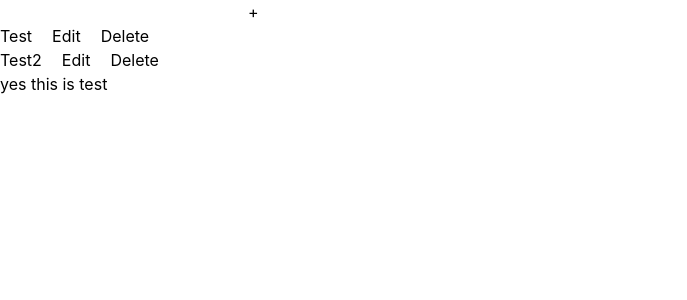
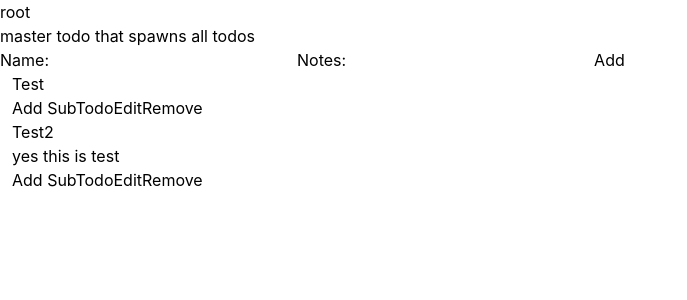
Before and after one commit to ShungJung/Wield, a React (Vite) app: page / in a window 1280 px wide. Shown: the top 300 px of the page, without its empty margins (0-687 px from the left). Built offline with nearby package versions, Linux system fonts and the light colour scheme.

Commit message:
🧪 Added Testing 🔁 subtodo recursion

```diff
--- a/src/App.tsx
+++ b/src/App.tsx
@@ -1,60 +1,76 @@
-import { useEffect, useRef, useState } from 'react';
+import { useEffect, useState } from 'react';
 import type { Todo } from './types/todo';
-import TodoItem from './components/Todo';
+import RootTodoList from './components/RootTodo';
 
-const dummy_todo: Todo[] = [
+const root_todo: Todo = {
+  id: crypto.randomUUID(),
+  name: 'root',
+  notes: 'master todo that spawns all todos',
+  subtodos: [
     {
-    id: 1,
+      id: crypto.randomUUID(),
       name: 'Test',
     },
     {
-    id: 2,
+      id: crypto.randomUUID(),
       name: 'Test2',
       notes: 'yes this is test',
     },
-];
+  ],
+};
 
 function App() {
-  const [todos, setTodos] = useState<Todo[]>(dummy_todo);
-  const newTodoRef = useRef<HTMLInputElement>(null);
+  const [rootTodo, setRootTodo] = useState<Todo>(root_todo);
+  // const [newTodo, setNewTodo] = useState<Todo>({
+  //   id: 0,
+  //   name: '',
+  //   notes: '',
+  // });
 
   useEffect(() => {
     const fetchTodos = async () => {
-      setTodos(dummy_todo);
+      setRootTodo(root_todo);
     };
 
     fetchTodos();
   }, []);
 
-  const handleNewTodo = () => {
-    const newTodoName = newTodoRef.current?.value;
-    const newTodo = { id: Math.floor(Math.random() * 100), name: newTodoName! };
-    setTodos((prevTodos) => [...prevTodos, newTodo]);
-  };
+  // const handleNewTodoChange = (e: React.ChangeEvent<HTMLInputElement>) => {
+  //   setNewTodo({
+  //     ...newTodo,
+  //     [e.target.name]: e.target.value,
+  //   });
+  // };
 
-  const editTodo = (editedTodo: Todo): void => {
-    setTodos((prevTodos) =>
-      prevTodos.map((todo) => (todo.id === editedTodo.id ? editedTodo : todo))
-    );
-  };
+  // const handleSubmitNewTodo = (e: React.FormEvent<HTMLFormElement>) => {
+  //   e.preventDefault();
+  //   setNewTodo({
+  //     ...newTodo,
+  //     id: Math.floor(Math.random() * 100),
+  //   });
+  //   setTodos((prevTodos) => [...prevTodos, newTodo]);
+  // };
 
-  const handleDeleteTodo = (id: number): void => {
-    const deletedTodos = todos.filter((todo) => todo.id != id);
-    setTodos(deletedTodos);
-  };
+  // const editTodo = (editedTodo: Todo): void => {
+  //   setTodos((prevTodos) =>
+  //     prevTodos.map((todo) => (todo.id === editedTodo.id ? editedTodo : todo))
+  //   );
+  // };
 
-  return (
-    <>
-      <input type="text" name="todo" ref={newTodoRef} />
-      <button onClick={handleNewTodo}>+</button>
+  // const createNewSubTodo = (todo: Todo, newSubTodo: Todo) => {
+  //   setTodos((prevTodos) =>
+  //     prevTodos.map((t) =>
+  //       t.id === todo.id ? { ...todo, subtodo: [...(todo.subtodo ?? []), newSubTodo] } : t
+  //     )
+  //   );
+  // };
 
-      <ul>
-        {todos.map((todo) => (
-          <TodoItem todo={todo} editTodo={editTodo} handleDeleteTodo={handleDeleteTodo} />
-        ))}
-      </ul>
-    </>
-  );
+  // const handleDeleteTodo = (id: number): void => {
+  //   const deletedTodos = todos.filter((todo) => todo.id != id);
+  //   setTodos(deletedTodos);
+  // };
+
+  return <RootTodoList todo={rootTodo} />;
 }
 
 export default App;
--- /dev/null
+++ b/src/components/RootTodo.tsx
@@ -0,0 +1,64 @@
+import { useState } from 'react';
+import type { Todo } from '../types/todo';
+import TodoItem from './TodoItem';
+
+interface RootTodoProps {
+  todo: Todo;
+}
+
+function RootTodoList({ todo }: RootTodoProps) {
+  const [todos, setTodos] = useState<Todo[]>(todo.subtodos || []);
+  const [newTodo, setNewTodo] = useState<Todo>({
+    id: '',
+    name: '',
+    notes: '',
+  });
+
+  const newTodoChange = (e: React.ChangeEvent<HTMLInputElement>) => {
+    setNewTodo({
+      ...newTodo,
+      [e.target.name]: e.target.value,
+    });
+  };
+
+  const submitNewTodo = (e: React.FormEvent<HTMLFormElement>) => {
+    e.preventDefault();
+    setNewTodo({
+      ...newTodo,
+      id: crypto.randomUUID(),
+    });
+    setTodos((prevTodos) => [...prevTodos, newTodo]);
+  };
+
+  const updateChild = (updatedSubTodo: Todo) => {
+    setTodos((prev) => prev.map((todo) => (todo.id === updatedSubTodo.id ? updatedSubTodo : todo)));
+  };
+
+  const removeChild = (id: string) => {
+    setTodos((prev) => prev.filter((todo) => todo.id !== id));
+  };
+
+  return (
+    <>
+      <h1>{todo.name}</h1>
+      <p>{todo.notes}</p>
+
+      <form onSubmit={submitNewTodo} className="flex flex-row">
+        <h1>Name:</h1>
+        <input type="text" name="name" onChange={newTodoChange} required={true} />
+
+        <h1>Notes:</h1>
+        <input type="text" name="notes" onChange={newTodoChange} />
+
+        <button type="submit">Add</button>
+      </form>
+      <ul>
+        {todos?.map((todo) => (
+          <TodoItem todo={todo} onUpdate={updateChild} onRemove={removeChild} />
+        ))}
+      </ul>
+    </>
+  );
+}
+
+export default RootTodoList;
--- a/src/components/Todo.tsx
+++ /dev/null
@@ -1,39 +0,0 @@
-import { useRef, useState } from 'react';
-import type { Todo } from '../types/todo';
-
-interface TodoItemProps {
-  todo: Todo;
-  editTodo: (editedTodo: Todo) => void;
-  handleDeleteTodo: (id: number) => void;
-}
-
-function TodoItem({ todo, editTodo, handleDeleteTodo }: TodoItemProps) {
-  const [edit, setEdit] = useState(false);
-  const editRef = useRef<HTMLInputElement>(null);
-
-  const handleToggleEdit = (todo: Todo): void => {
-    if (edit) {
-      const editedTodoName = editRef.current?.value;
-      const editedTodo = todo;
-      editedTodo.name = editedTodoName!;
-
-      editTodo(editedTodo);
-    }
-
-    setEdit((oldEdit) => !oldEdit);
-  };
-
-  return (
-    <li key={todo.id}>
-      <div className="flex flex-row gap-5">
-        {edit ? <input type="text" name="edit" ref={editRef} /> : <h3>{todo.name}</h3>}
-        <button onClick={() => handleToggleEdit(todo)}>Edit</button>
-        <button onClick={() => handleDeleteTodo(todo.id)}>Delete</button>
-      </div>
-
-      {todo.notes && <p>{todo.notes}</p>}
-    </li>
-  );
-}
-
-export default TodoItem;
--- /dev/null
+++ b/src/components/TodoItem.tsx
@@ -0,0 +1,177 @@
+import { useState } from 'react';
+import type { Todo } from '../types/todo';
+
+// interface TodoItemProps {
+//   todo: Todo;
+//   editTodo: (editedTodo: Todo) => void;
+//   createNewSubTodo: (todo: Todo, newSubTodo: Todo) => void;
+//   handleDeleteTodo: (id: number) => void;
+// }
+
+// function TodoItem({ todo, editTodo, createNewSubTodo, handleDeleteTodo }: TodoItemProps) {
+//   const [edit, setEdit] = useState(false);
+//   const [addSub, setAddSub] = useState(false);
+//   const editRef = useRef<HTMLInputElement>(null);
+
+//   const [newSubTodo, setNewSubTodo] = useState<Todo>({
+//     id: 0,
+//     name: '',
+//     notes: '',
+//   });
+
+//   const handleToggleEdit = (todo: Todo): void => {
+//     if (edit) {
+//       const editedTodoName = editRef.current?.value;
+//       const editedTodo = { ...todo };
+//       editedTodo.name = editedTodoName!;
+
+//       editTodo(editedTodo);
+//     }
+
+//     setEdit((oldEdit) => !oldEdit);
+//   };
+
+//   return (
+//     <li key={todo.id} className="ml-1">
+//       <div className="flex flex-row gap-5">
+//         {edit ? <input type="text" name="edit" ref={editRef} /> : <h3>{todo.name}</h3>}
+//         <button onClick={() => handleToggleEdit(todo)}>Edit</button>
+//         <button onClick={() => handleDeleteTodo(todo.id)}>Delete</button>
+//         {addSub ? (
+//           <form onSubmit={handleSubmitNewSubTodo} className="flex flex-row">
+//             <h1>Name:</h1>
+//             <input type="text" name="name" onChange={handleNewSubTodoChange} required={true} />
+
+//             <h1>Notes:</h1>
+//             <input type="text" name="notes" onChange={handleNewSubTodoChange} />
+
+//             <button type="submit">Add</button>
+//           </form>
+//         ) : (
+//           <button onClick={() => handleToggleAddSubTodo()}>Add</button>
+//         )}
+//       </div>
+
+//       {todo.notes && <p>{todo.notes}</p>}
+
+//       {todo.subtodos && (
+//         <ul>
+//           {todo.subtodos?.map((subtodo) => (
+//             <TodoItem
+//               todo={subtodo}
+//               editTodo={editTodo}
+//               createNewSubTodo={createNewSubTodo}
+//               handleDeleteTodo={handleDeleteTodo}
+//             />
+//           ))}
+//         </ul>
+//       )}
+//     </li>
+//   );
+// }
+
+// export default TodoItem;
+
+type TodoProps = {
+  todo: Todo;
+  onUpdate: (updatedTodo: Todo) => void;
+  onRemove: (id: string) => void;
+};
+
+function TodoItem({ todo, onUpdate, onRemove }: TodoProps) {
+  const [edit, setEdit] = useState(false);
+  const [editedTodo, setEditedTodo] = useState<Todo>(todo);
+
+  const updateSubTodo = (updatedSubTodo: Todo) => {
+    onUpdate({
+      ...todo,
+      subtodos: todo.subtodos?.map((subtodo) =>
+        subtodo.id === updatedSubTodo.id ? updatedSubTodo : subtodo
+      ),
+    });
+  };
+
+  const addSubTodo = (newTodo: Todo) => {
+    onUpdate({
+      ...todo,
+      subtodos: [...(todo.subtodos || []), newTodo],
+    });
+  };
+
+  const editToggle = () => {
+    setEdit((oldEdit) => !oldEdit);
+  };
+
+  const editTodoChange = (e: React.ChangeEvent<HTMLInputElement>) => {
+    setEditedTodo({
+      ...editedTodo,
+      [e.target.name]: e.target.value,
+    });
+  };
+
+  const submitEditedTodo = (e: React.FormEvent<HTMLFormElement>) => {
+    e.preventDefault();
+    onUpdate(editedTodo);
+    editToggle();
+  };
+
+  const removeSubTodo = (id: string) => {
+    onUpdate({
+      ...todo,
+      subtodos: todo.subtodos?.filter((subtodo) => subtodo.id !== id),
+    });
+  };
+
+  return (
+    <li className="ml-3 flex-row gap-5">
+      {edit ? (
+        <form onSubmit={submitEditedTodo} className="flex flex-row">
+          <h1>Edit Name:</h1>
+          <input
+            type="text"
+            name="name"
+            onChange={editTodoChange}
+            required={true}
+            placeholder={todo.name}
+          />
+
+          <h1>Edit Notes:</h1>
+          <input type="text" name="notes" onChange={editTodoChange} placeholder={todo.notes} />
+
+          <button type="submit">Edit</button>
+        </form>
+      ) : (
+        <div>
+          <h3>{todo.name}</h3>
+          <p>{todo.notes}</p>
+        </div>
+      )}
+
+      <button
+        onClick={() =>
+          addSubTodo({
+            id: crypto.randomUUID(),
+            name: 'New Todo',
+          })
+        }
+      >
+        Add SubTodo
+      </button>
+      <button onClick={() => editToggle()}>Edit</button>
+      <button onClick={() => onRemove(todo.id)}>Remove</button>
+
+      <ul>
+        {todo.subtodos?.map((subtodo) => (
+          <TodoItem
+            key={subtodo.id}
+            todo={subtodo}
+            onUpdate={updateSubTodo}
+            onRemove={removeSubTodo}
+          />
+        ))}
+      </ul>
+    </li>
+  );
+}
+
+export default TodoItem;
--- a/src/types/todo.ts
+++ b/src/types/todo.ts
@@ -1,5 +1,6 @@
 export interface Todo {
-  id: number;
+  id: string;
   name: string;
   notes?: string;
+  subtodos?: Todo[];
 }
--- /dev/null
+++ b/vitest.browser.config.ts
@@ -0,0 +1,23 @@
+import { defineConfig } from 'vitest/config';
+import { playwright } from '@vitest/browser-playwright';
+import react from '@vitejs/plugin-react';
+
+export default defineConfig({
+  plugins: [react()],
+  test: {
+    projects: [
+      {
+        test: {
+          include: ['tests/browser/**/*.{test,spec}.ts', 'tests/**/*.browser.{test,spec}.ts'],
+          name: 'browser',
+          browser: {
+            enabled: true,
+            provider: playwright(),
+            // https://vitest.dev/config/browser/playwright
+            instances: [{ browser: 'chromium' }],
+          },
+        },
+      },
+    ],
+  },
+});
```
Also changed, not shown: package.json (+6 -2 lines), 2 other files (tests, documents, lock files or other folders). Lines whose indentation alone changed are shown as unchanged.
